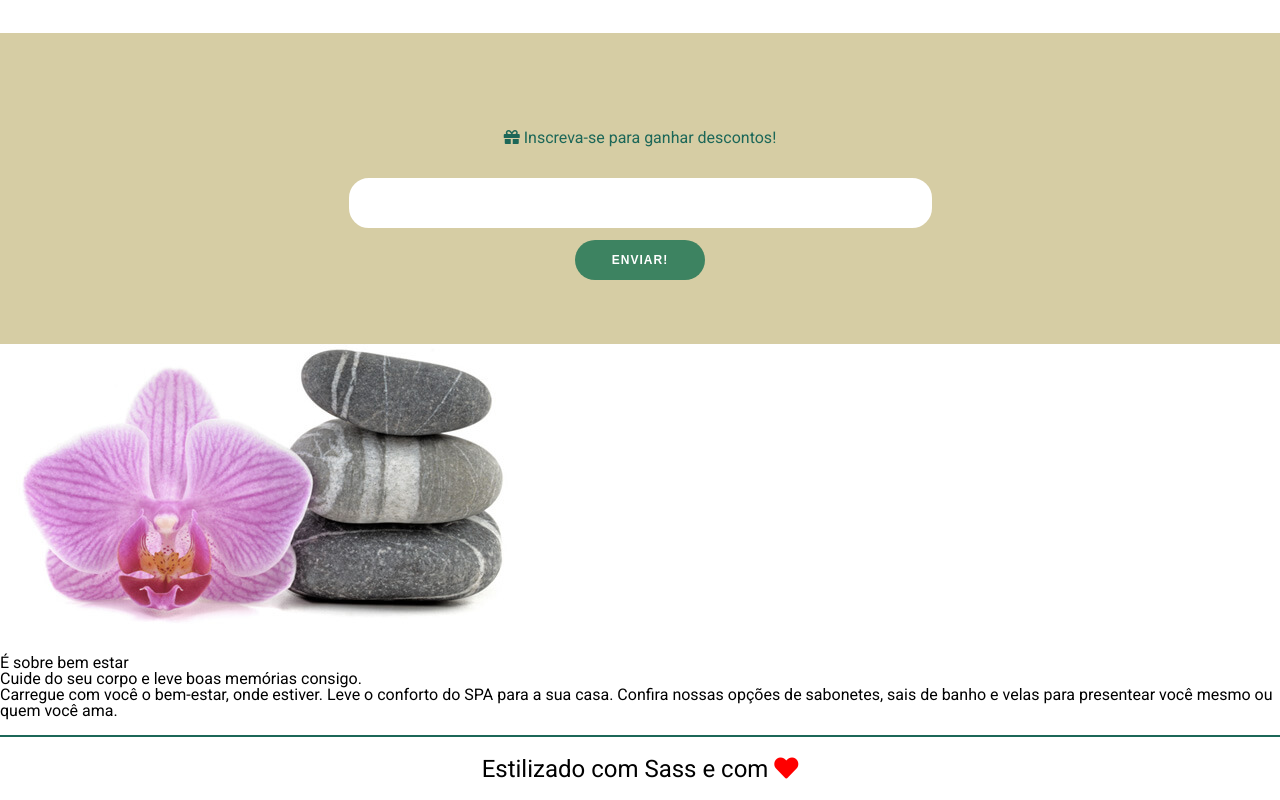
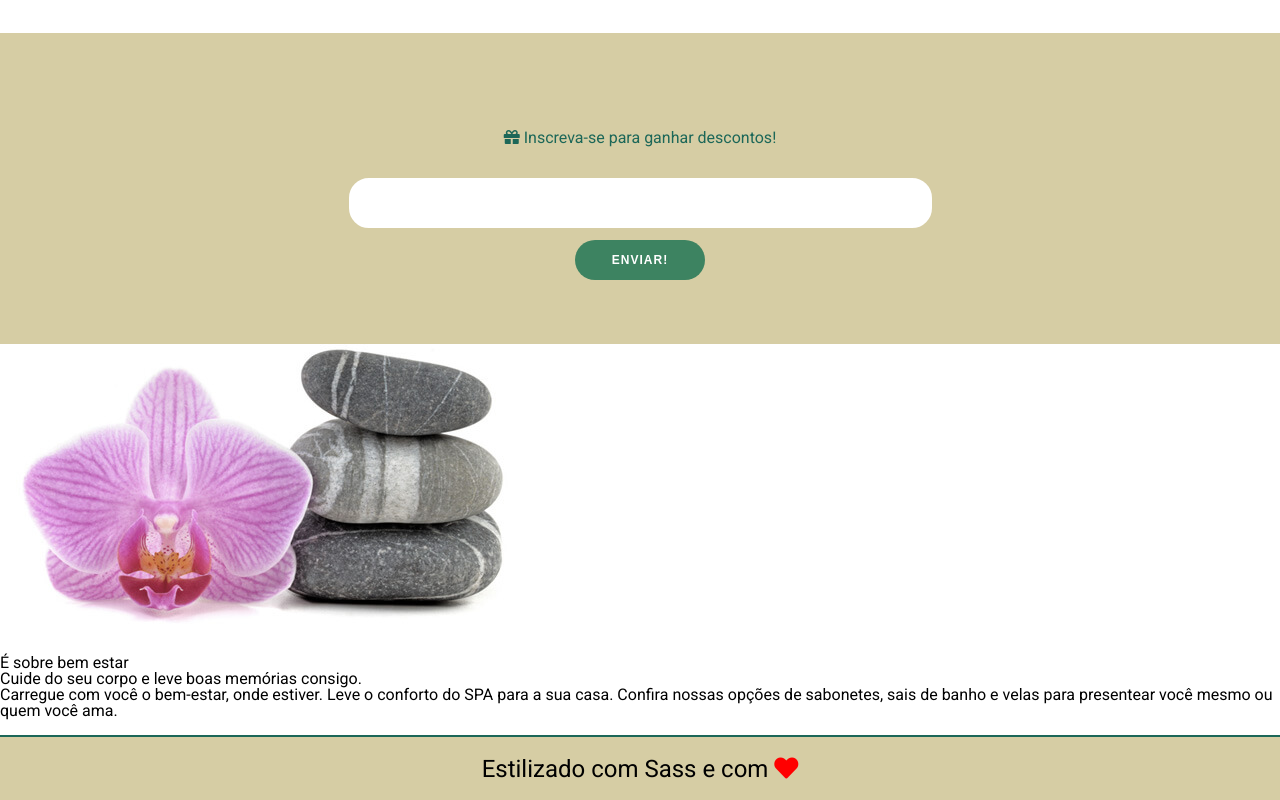
Before and after one commit to rpatricia/sass, a plain HTML site: page alura-spa-projeto_inicial/index.html in a window 1280 px wide. Shown: the part 1103-1903 px from the top of the page. Drawn offline with nearby package versions, Linux system fonts and the light colour scheme.

Commit message:
Footer Finalizado :sparkles:

```diff
--- a/alura-spa-projeto_inicial/styles/components/_footer.scss
+++ b/alura-spa-projeto_inicial/styles/components/_footer.scss
@@ -10,6 +10,8 @@ footer {
   border-top: 2px solid $primary-color;
   margin-top: 1rem;
   padding: 1.2rem;
+  background-color: $tertiary-color;
+  // background: linear-gradient(pryprima-color, secondary-color,tertiary-color);
 
   @mixin bg-cores($cores...) {
     background: linear-gradient(to left, $cores, $primary-color,$secondary-color,$tertiary-color );
```
Also changed, not shown: alura-spa-projeto_inicial/styles/style.css, 1 other file.
